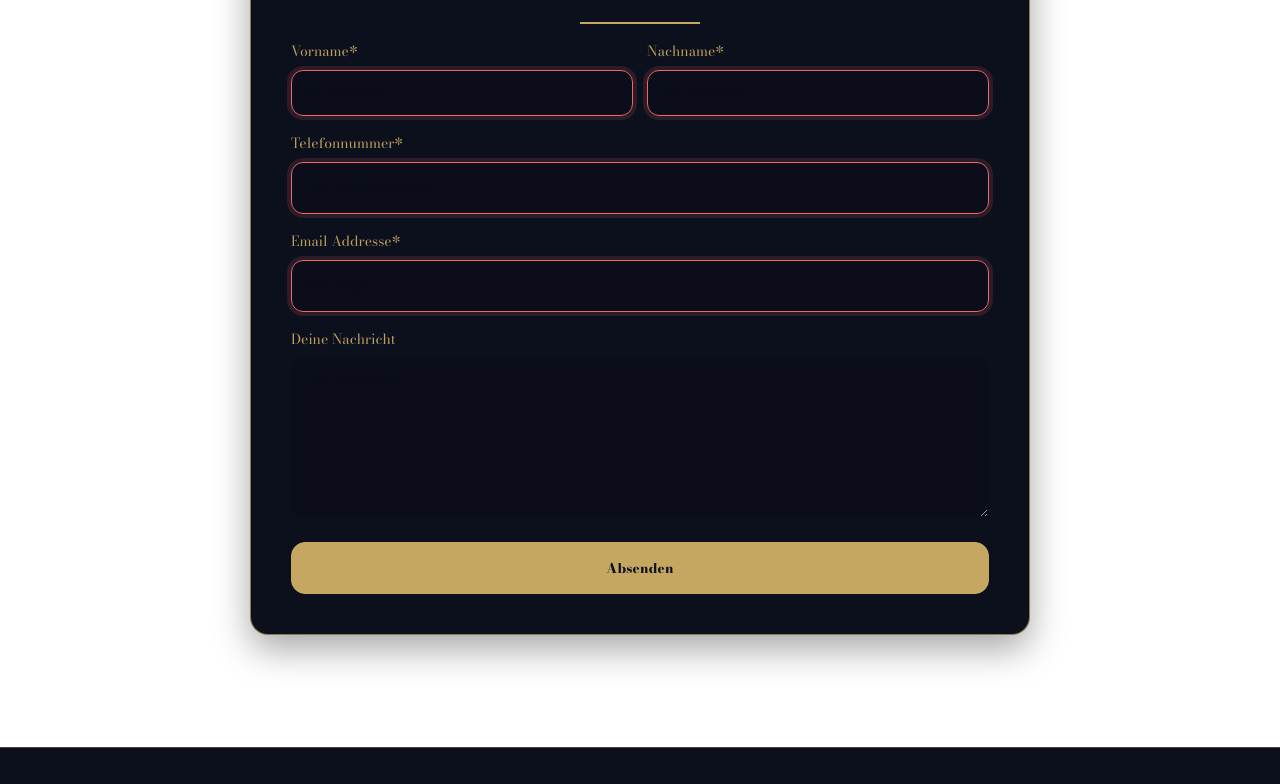
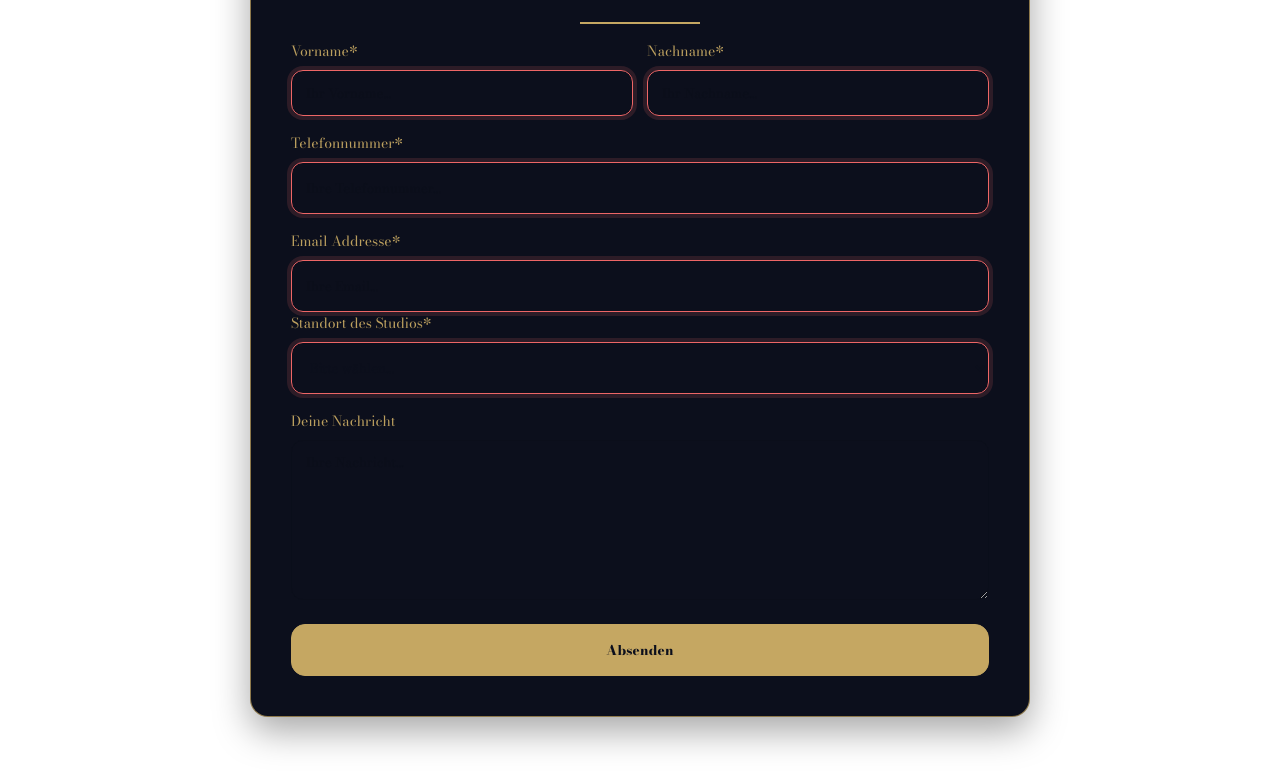
Before and after one commit to eliaspst/pilot-project, a React (Create React App) app: page /beratung in a window 1280 px wide. Shown: the part 657-1441 px from the top of the page. Built offline with nearby package versions, Linux system fonts and the light colour scheme.

Commit message:
Added field to Kostenfreie Beratung

```diff
--- a/src/pages/KostenfreieBeratung.css
+++ b/src/pages/KostenfreieBeratung.css
@@ -31,8 +31,8 @@ body{ background: var(--bg); }
   position:absolute; left:0; right:0; bottom:0; height:140px;
   background: linear-gradient(
     to bottom,
-    rgba(0,0,0,0) 0%,
-    rgba(12,15,28,.65) 60%,
+    rgba(197, 194, 194, 0) 0%,
+    rgba(250, 250, 251, 0.65) 60%,
     var(--accent) 100%
   );
 }
@@ -73,8 +73,6 @@ body{ background: var(--bg); }
   line-height: 1.5;
   color: color-mix(in srgb, var(--text) 85%, #fff);
 }
-
-
 
 .hero-content{
   position: relative;
@@ -150,6 +148,14 @@ section.contact > form > h2::after{
   opacity: .95;
 }
 
+.option-Box > label{
+  display: block;
+  font-size: 14px;
+  color: var(--text);
+  margin-bottom: 8px;
+  opacity: .95;
+}
+
 .row-two{
   display: grid;
   grid-template-columns: 1fr;
@@ -169,7 +175,7 @@ section.contact > form > h2::after{
   padding: 12px 14px;
   border: 1.5px solid color-mix(in srgb, var(--accent) 12%, var(--bg));
   border-radius: 12px;
-  background: var(--bg);
+  background: transparent;
   color: color-mix(in srgb, var(--accent) 84%, var(--bg));
   outline: none;
   transition: border-color .18s ease, box-shadow .18s ease, background .18s ease;
--- a/src/pages/KostenfreieBeratung.jsx
+++ b/src/pages/KostenfreieBeratung.jsx
@@ -73,6 +73,14 @@ const KostenfreieBeratung = () => {
               <label>Email Addresse*</label>
               <input type="email" className="field" placeholder="Ihre Email..." required />
             </div>
+            <div className="option-Box">
+              <label>Standort des Studios*</label>
+              <select className="field" required>
+                <option value="" disabled selected>Bitte wählen...</option>
+                <option value="Stuttgart">Stuttgart</option>
+                <option value="Sindelfingen">Sindelfingen</option>
+              </select>
+            </div>
             <div className="input-Box">
               <label>Deine Nachricht</label>
               <textarea name="" id="" className="field mess" placeholder="Ihre Nachricht..."></textarea>
```
